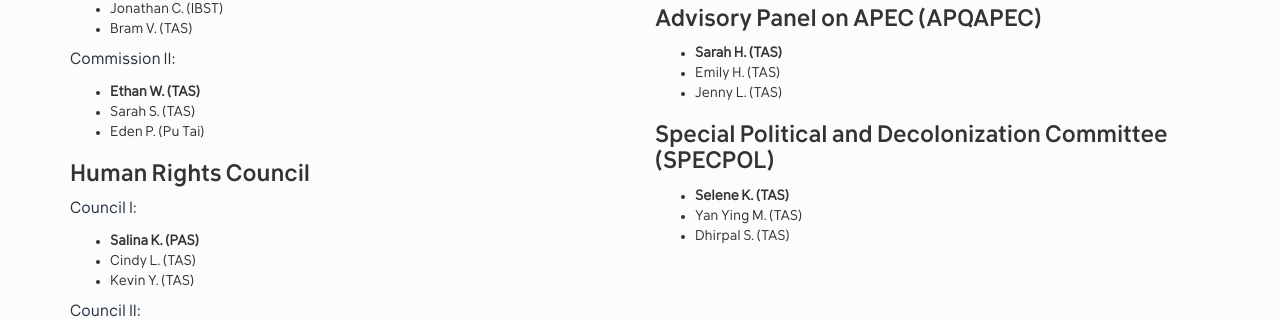
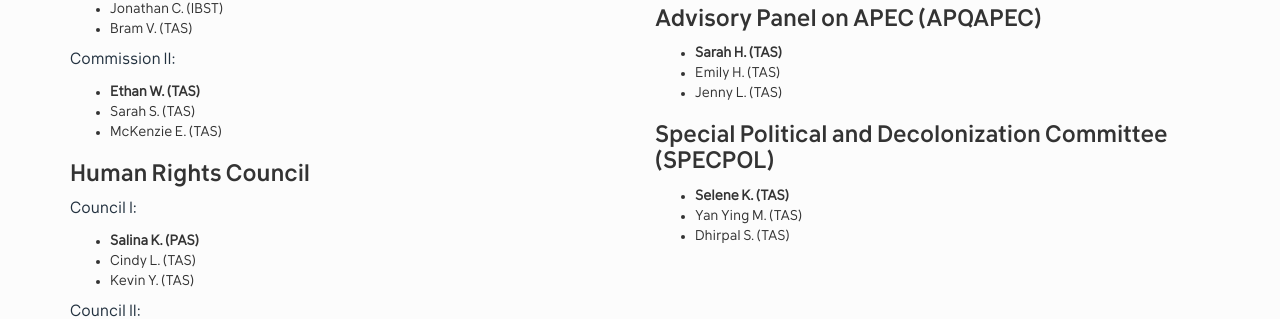
Before and after one commit to alexandernext/tasmun, a Jekyll site: the page built from officers.html, in a window 1280 px wide. Shown: the part 1026-1345 px from the top of the page. Built offline with Jekyll 4.4.1, drawn with Linux system fonts in a browser that asks for light colours; some web fonts are replaced.

Commit message:
new chairs list

```diff
--- a/officers.html
+++ b/officers.html
@@ -48,7 +48,7 @@
     <ul>
       <li>Ethan W. (TAS)</li>
       <li>Sarah S. (TAS)</li>
-      <li>Eden P. (Pu Tai)</li>
+      <li>McKenzie E. (TAS)</li>
     </ul>
   </div>
   <div class="item">
```
